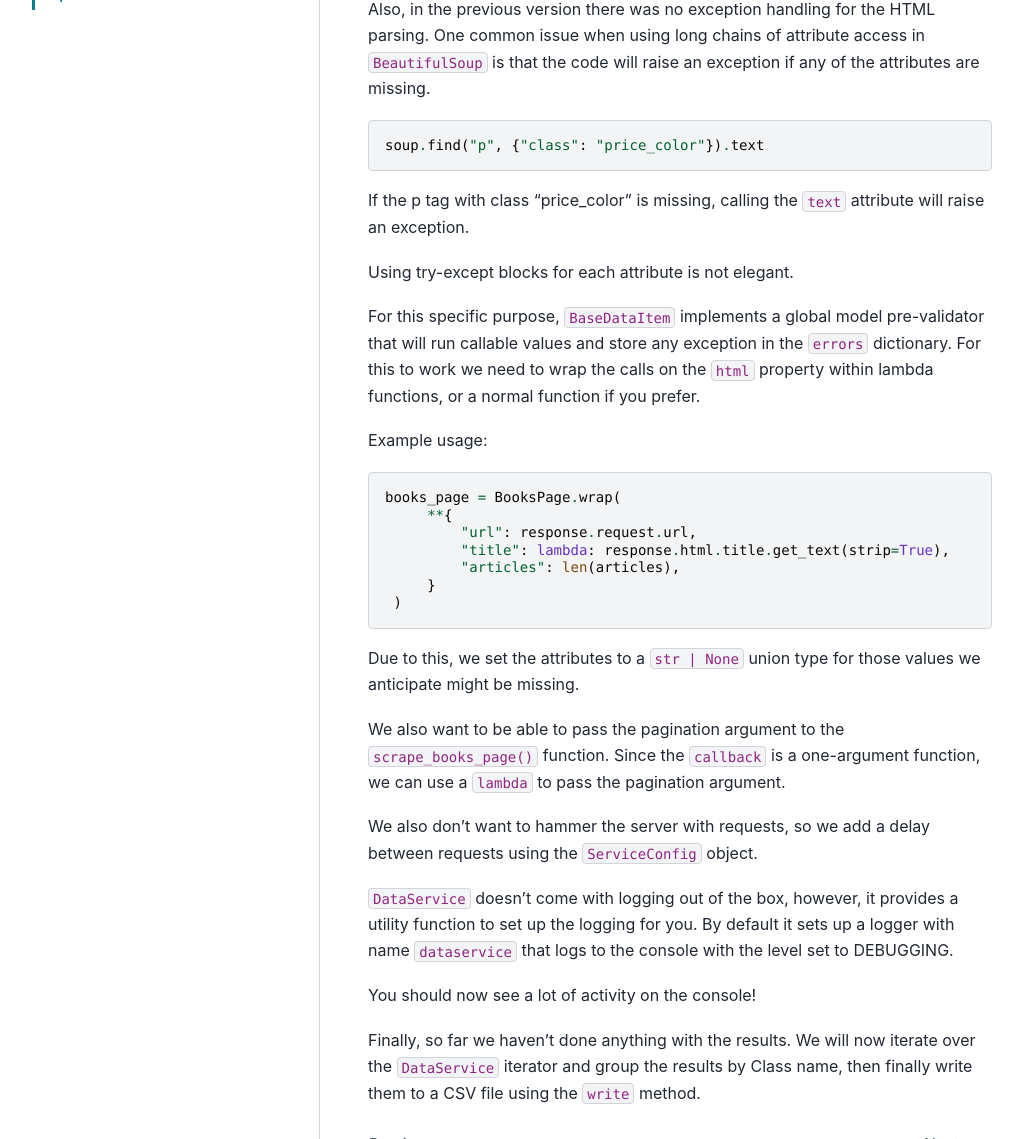
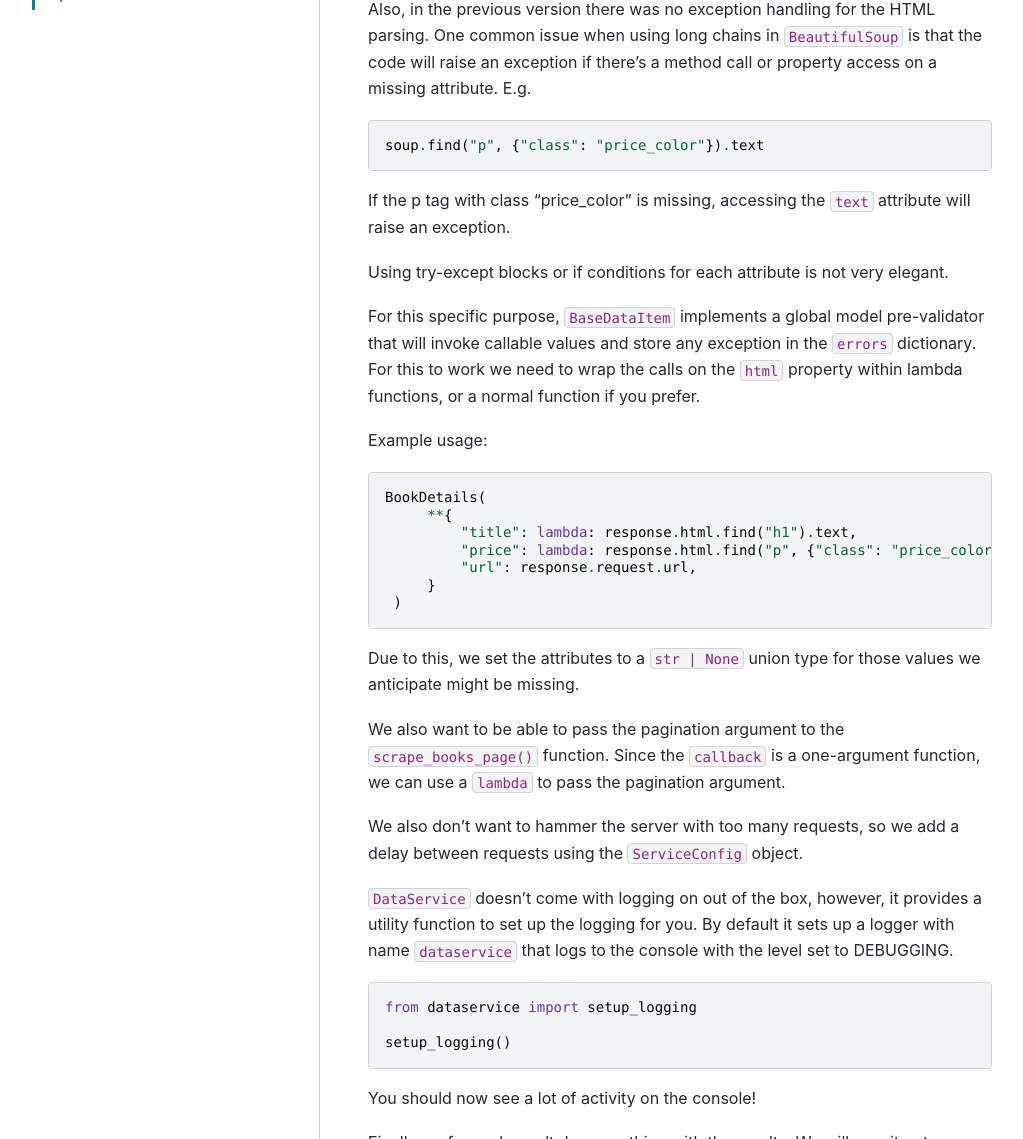
Before and after one commit to lucaromagnoli/dataservice, a Sphinx documentation site: the page built from source/examples/books_scraper/improved.rst, in a window 1280 px wide and 1400 px high, scrolled down 250 px, cut to the strip 261-1400 px from the top of the window. Shown: the whole strip, without its empty margins (0-1023 px from the left). Built offline with Sphinx 7.4.7 and the PyData theme 0.15.4, drawn with Linux system fonts in a browser that asks for light colours.

```diff
--- a/dataservice/__init__.py
+++ b/dataservice/__init__.py
@@ -1,7 +1,7 @@
 from dataservice.clients import HttpXClient
 from dataservice.config import ServiceConfig
 from dataservice.data import BaseDataItem, DataWrapper
-from dataservice.exceptions import RequestException, RetryableRequestException
+from dataservice.exceptions import DataServiceException, RetryableException
 from dataservice.logs import setup_logging
 from dataservice.models import Request, Response
 from dataservice.service import DataService
@@ -13,8 +13,8 @@
     "HttpXClient",
     "Request",
     "Response",
-    "RequestException",
-    "RetryableRequestException",
+    "DataServiceException",
+    "RetryableException",
     "ServiceConfig",
     "setup_logging",
 ]
--- a/source/examples/books_scraper/improved.rst
+++ b/source/examples/books_scraper/improved.rst
@@ -12,41 +12,49 @@
 
 
 Also, in the previous version there was no exception handling for the HTML parsing.
-One common issue when using long chains of attribute access in ``BeautifulSoup`` is that the code will raise an exception if any of the attributes are missing.
+One common issue when using long chains in ``BeautifulSoup`` is that the code will raise an exception if there's a method call or property access on a missing attribute.
+E.g.
 
 .. code-block:: python
 
    soup.find("p", {"class": "price_color"}).text
 
-If the p tag with class "price_color" is missing, calling the ``text`` attribute will raise an exception.
+If the p tag with class "price_color" is missing, accessing the ``text`` attribute will raise an exception.
 
-Using try-except blocks for each attribute is not elegant.
+Using try-except blocks or if conditions for each attribute is not very elegant.
 
-For this specific purpose, ``BaseDataItem`` implements a global model pre-validator that will run callable values and store any exception in the ``errors`` dictionary.
+For this specific purpose, ``BaseDataItem`` implements a global model pre-validator that will invoke callable values and store any exception in the ``errors`` dictionary.
 For this to work we need to wrap the calls on the ``html`` property within lambda functions, or a normal function if you prefer.
 
 Example usage:
 
 .. code-block:: python
 
-   books_page = BooksPage.wrap(
+   BookDetails(
         **{
+            "title": lambda: response.html.find("h1").text,
+            "price": lambda: response.html.find("p", {"class": "price_color"}).text,
             "url": response.request.url,
-            "title": lambda: response.html.title.get_text(strip=True),
-            "articles": len(articles),
         }
     )
-
 
 Due to this, we set the attributes to a ``str | None`` union type for those values we anticipate might be missing.
 
 We also want to be able to pass the pagination argument to the ``scrape_books_page()`` function.
 Since the ``callback`` is a one-argument function, we can use a ``lambda`` to pass the pagination argument.
 
-We also don't want to hammer the server with requests, so we add a delay between requests using the ``ServiceConfig`` object.
+We also don't want to hammer the server with too many requests, so we add a delay between requests using the ``ServiceConfig`` object.
 
-``DataService`` doesn't come with logging out of the box, however, it provides a utility function to set up the logging for you.
+``DataService`` doesn't come with logging on out of the box, however, it provides a utility function to set up the logging for you.
 By default it sets up a logger with name ``dataservice`` that logs to the console with the level set to DEBUGGING.
+
+.. code-block:: python
+
+   from dataservice import setup_logging
+
+   setup_logging()
+
+
 
 You should now see a lot of activity on the console!
 
```
Also changed, not shown: 5 other files.
